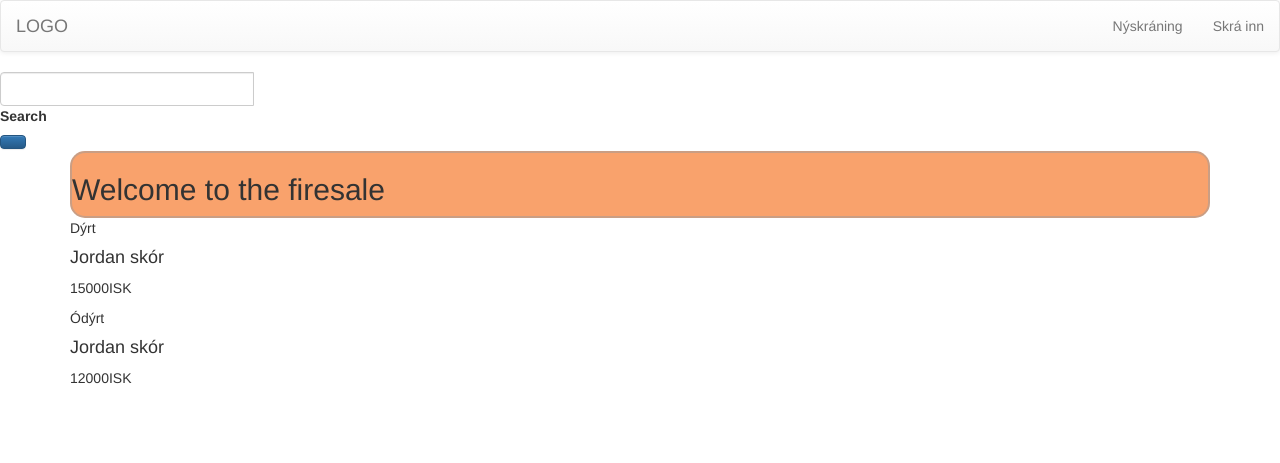
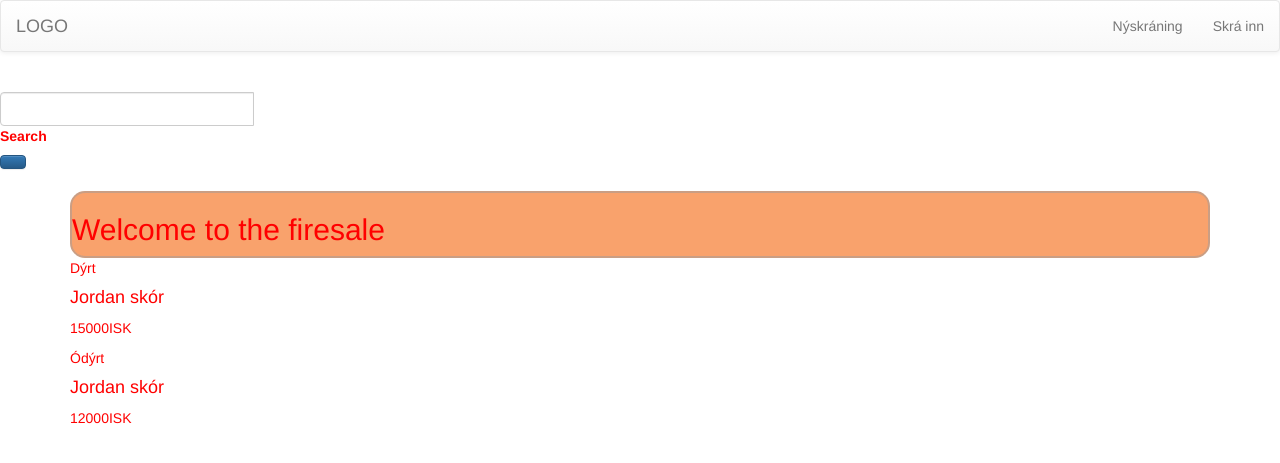
Before and after one commit to HelgiHrafn/FireSale, a Django app: page / in a window 1280 px wide. Shown: the top 463 px of the page. Run offline with Django 4.2, Linux system fonts and the light colour scheme.

Commit message:
css stuff

```diff
--- a/static/css/main.css
+++ b/static/css/main.css
@@ -8,3 +8,7 @@
 .searchbar {
     margin-left: 50%;
 }
+
+*{
+    color:red;
+}
--- a/templates/base.html
+++ b/templates/base.html
@@ -4,21 +4,25 @@
 <head>
     <meta charset="UTF-8">
     <title>Document</title>
-<!-- Latest compiled and minified CSS -->
-<link rel="stylesheet" href="https://cdn.jsdelivr.net/npm/bootstrap@3.3.7/dist/css/bootstrap.min.css" integrity="sha384-BVYiiSIFeK1dGmJRAkycuHAHRg32OmUcww7on3RYdg4Va+PmSTsz/K68vbdEjh4u" crossorigin="anonymous">
-
-<!-- Optional theme -->
-<link rel="stylesheet" href="https://cdn.jsdelivr.net/npm/bootstrap@3.3.7/dist/css/bootstrap-theme.min.css" integrity="sha384-rHyoN1iRsVXV4nD0JutlnGaslCJuC7uwjduW9SVrLvRYooPp2bWYgmgJQIXwl/Sp" crossorigin="anonymous">
-<link rel="stylesheet" href="{% static 'css/main.css' %}">
+<!--<link href="https://cdn.jsdelivr.net/npm/bootstrap@5.1.3/dist/css/bootstrap.min.css" rel="stylesheet" integrity="sha384-1BmE4kWBq78iYhFldvKuhfTAU6auU8tT94WrHftjDbrCEXSU1oBoqyl2QvZ6jIW3" crossorigin="anonymous">-->
+    <link rel="stylesheet" href="https://cdn.jsdelivr.net/npm/bootstrap@3.3.7/dist/css/bootstrap.min.css" integrity="sha384-BVYiiSIFeK1dGmJRAkycuHAHRg32OmUcww7on3RYdg4Va+PmSTsz/K68vbdEjh4u" crossorigin="anonymous">
+    <link rel="stylesheet" href="https://cdn.jsdelivr.net/npm/bootstrap@3.3.7/dist/css/bootstrap-theme.min.css" integrity="sha384-rHyoN1iRsVXV4nD0JutlnGaslCJuC7uwjduW9SVrLvRYooPp2bWYgmgJQIXwl/Sp" crossorigin="anonymous">
+    <link rel="stylesheet" href="{% static 'css/main.css' %}">
 </head>
 <body>
-    {%  include 'navigation.html' %}
-    {%  include 'searchbar.html' %}
+    <div>
+        {%  include 'navigation.html' %}
+    </div>
+    <div>
+        {%  include 'searchbar.html' %}
+    </div>
+
     <div class="container">
     {% block content %}
     {% endblock %}
     </div>
-<!-- Latest compiled and minified JavaScript -->
+
+<!--<script src="https://cdn.jsdelivr.net/npm/bootstrap@5.1.3/dist/js/bootstrap.bundle.min.js" integrity="sha384-ka7Sk0Gln4gmtz2MlQnikT1wXgYsOg+OMhuP+IlRH9sENBO0LRn5q+8nbTov4+1p" crossorigin="anonymous"></script>-->
 <script src="https://cdn.jsdelivr.net/npm/bootstrap@3.3.7/dist/js/bootstrap.min.js" integrity="sha384-Tc5IQib027qvyjSMfHjOMaLkfuWVxZxUPnCJA7l2mCWNIpG9mGCD8wGNIcPD7Txa" crossorigin="anonymous"></script>
 </body>
 </html>
--- a/templates/searchbar.html
+++ b/templates/searchbar.html
@@ -1,3 +1,4 @@
+<br>
 <div class="input-group">
   <div class="form-outline">
     <input id="search-input" type="search" id="form1" class="form-control" />
@@ -7,3 +8,4 @@
     <i class="fas fa-search"></i>
   </button>
 </div>
+<br>
```
